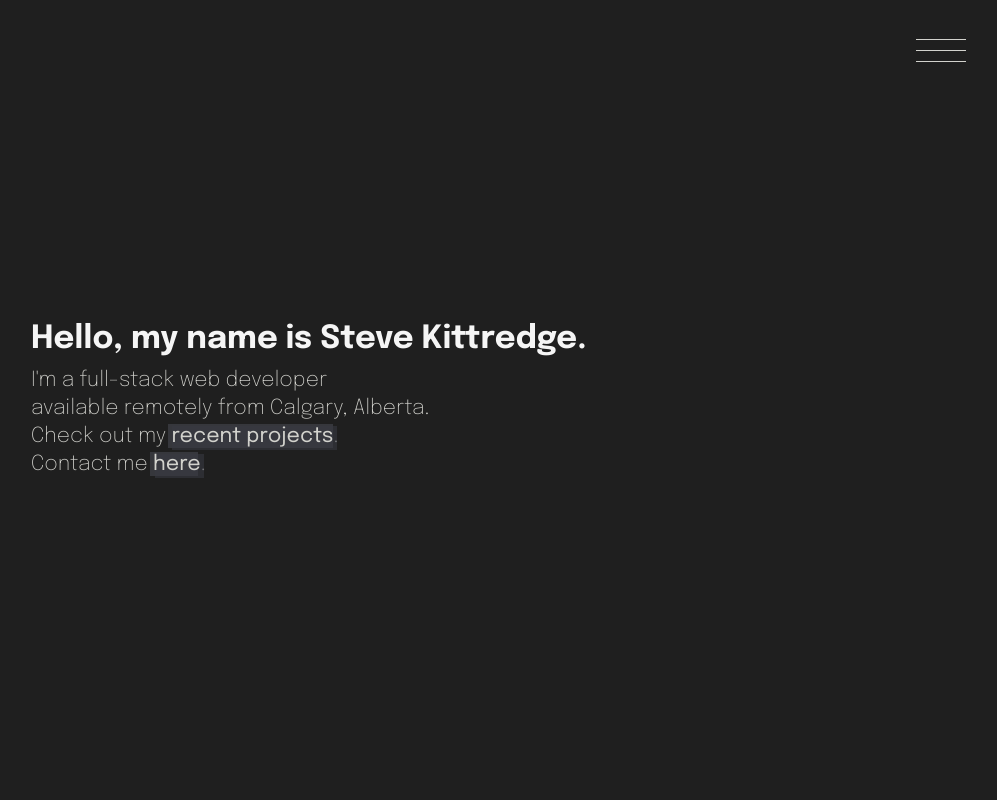
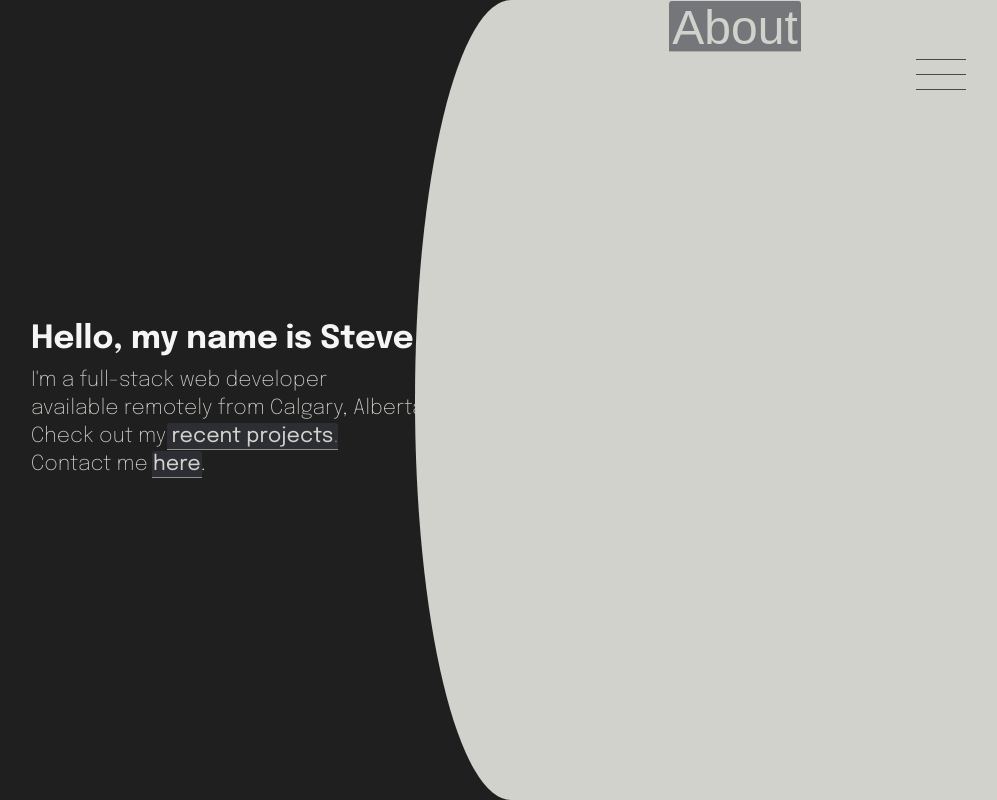
Before and after one commit to steveKit/2023-11-21-portfolio, a React (Vite) app in the folder frontend/: page / in a window 1280 px wide. Both pictures are taken after a click on the button 1166 px from the left and 50 px from the top of the page. Shown: the whole page, without its empty margins (225-1222 px from the left). Built offline with nearby package versions, Linux system fonts and the light colour scheme.

Commit message:
working on menu

```diff
--- a/frontend/package.json
+++ b/frontend/package.json
@@ -10,6 +10,7 @@
     "preview": "vite preview"
   },
   "dependencies": {
+    "framer-motion": "^10.16.5",
     "react": "^18.2.0",
     "react-dom": "^18.2.0",
     "react-router-dom": "^6.19.0",
--- a/frontend/src/App.jsx
+++ b/frontend/src/App.jsx
@@ -2,6 +2,7 @@ import { BrowserRouter, Routes, Route } from "react-router-dom";
 import GlobalStyles from "./GlobalStyles";
 import Hamburger from "./components/Hamburger";
 import LandingPage from "./components/LandingPage";
+import About from "./components/About";
 import Portfolio from "./components/Portfolio";
 import Contact from "./components/Contact";
 const App = () => {
@@ -12,6 +13,7 @@ const App = () => {
       <Hamburger />
       <Routes>
         <Route path='/' element={<LandingPage />} />
+        <Route path='/about' element={<About />} />
         <Route path='/portfolio' element={<Portfolio />} />
         <Route path='/contact' element={<Contact />} />
       </Routes>
--- a/frontend/src/GlobalStyles.jsx
+++ b/frontend/src/GlobalStyles.jsx
@@ -2,12 +2,13 @@ import { createGlobalStyle } from "styled-components";
 
 export default createGlobalStyle`
     :root {
-        --primary-color: #F5F5F5;
-        --secondary-color: #1F1F1F;
-        --primary-accent-color: #D2D2CD;
-        --secondary-accent-color: #5c707b;
-        --tertiary-accent-color: #474850;
-        --hover-shadow: #383941;
+        --light-primary: #F5F5F5;
+        --dark-primary: #1F1F1F;
+        --light-secondary: #D2D2CD;
+        --dark-secondary: #474850;
+        --accent: #5c707b;
+        --light-shadow: #979793;
+        --dark-shadow: #383941;
         /* --heading-font-family: 'Poppins', sans-serif;
         --body-font-family: 'Urbanist', sans-serif; */
         cursor: default;
@@ -40,11 +41,11 @@ export default createGlobalStyle`
     }
     body {
         font-family: 'Epilogue', sans-serif;
-        background-color: var(--secondary-color);
+        background-color: var(--dark-primary);
         line-height: 1.2;
     }
     h1 {
-        color: var(--primary-color);
+        color: var(--light-primary);
         font-size: 2rem;
         font-weight: 700;
         padding-bottom: 0.5rem;
@@ -52,12 +53,12 @@ export default createGlobalStyle`
     p {
         font-size: 1.3rem;
         font-weight: 200;
-        color: var(--primary-accent-color);
+        color: var(--light-secondary);
         line-height: 1.75rem;
     }
     a {
 		text-decoration: none;
-		color: var(--accent-color);
+		color: var(--light-secondary);
 	}
     ol, ul {
         list-style: none;
--- /dev/null
+++ b/frontend/src/components/About.jsx
@@ -0,0 +1,11 @@
+
+const About = () => {
+
+    return (
+        <>
+        <p>about</p>
+        </>
+    )
+};
+
+export default About;
--- a/frontend/src/components/Hamburger.jsx
+++ b/frontend/src/components/Hamburger.jsx
@@ -1,34 +1,60 @@
-import styled, { keyframes } from "styled-components";
+import styled from "styled-components";
+import { motion } from "framer-motion";
 import { useState } from "react";
+import Menu from "./Menu";
+
 const Hamburger = () => {
-    const [isHovered, setIsHovered] = useState(false);
+    const [isActive, setIsActive] = useState(false);
+
+    const burgerLayer = {
+        rest: {
+            transition: {
+                duration: 0.25,
+                type: "tween",
+                ease: "easeIn",
+            },
+            margin: "5px"
+        },
+        hover: {
+            transition: {
+                duration: 0.075,
+                type: "tween",
+                ease: "easeOut"
+            },
+            margin: "7px"
+        }
+    };
 
     const clickHandler = () => {
-
-    }
+        setIsActive(!isActive);
+    };
 
     return (
         <HamburgerWrapper
-            onMouseEnter={() => setIsHovered(true)}
-            onMouseLeave={() => setIsHovered(false)}
-            onClick={clickHandler()}
+            onClick={clickHandler}
+            as={motion.button}
+            initial="rest"
+            whileHover="hover"
         >
-            <HamburgerLayer />
-            <HamburgerLayer className={`${isHovered ? "active" : ""}`} />
-            <HamburgerLayer />
+            {[0, 1, 2].map((index) => (
+                <HamburgerLayer
+                    as={motion.div}
+                    key={index}
+                    className="burgerLayer"
+                    isActive={isActive}
+                    variants={burgerLayer}
+                />
+            ))}
+            {isActive && (
+                <Menu />
+            )}
         </HamburgerWrapper>
     )
 };
 
-const expand = keyframes`
-    100% {
-        margin: ;
-    }
-`
-
-
-const HamburgerWrapper = styled.button`
+const HamburgerWrapper = styled(motion.button)`
     position: absolute;
+    top: 3%;
     right: 5%;
     display: flex;
     flex-direction: column;
@@ -36,18 +62,14 @@ const HamburgerWrapper = styled.button`
     justify-content: center;
     width: 100px;
     height: 100px;
+    z-index: 10;
 `
 
-const HamburgerLayer = styled.div`
+const HamburgerLayer = styled(motion.div)`
     width: 50px;
     height: 1px;
-    background-color: var(--primary-accent-color);
-    margin: 5px;
-    transition: all 150ms;
-
-    &.active {
-        margin: 8px 5px;
-    }
+    z-index: 15;
+    background-color: ${props => (props.isActive ? "var(--dark-secondary)" : "var(--light-secondary)")};
 `
 
 export default Hamburger;
--- a/frontend/src/components/LandingPage.jsx
+++ b/frontend/src/components/LandingPage.jsx
@@ -12,8 +12,8 @@ const LandingPage = () => {
                 <TextBody>
                     <p>I'm a full-stack web developer</p>
                     <p>available remotely from Calgary, Alberta.</p>
-                    <p>Check out my <TextLink text={'recent projects'} location={'portfolio'} />.</p>
-                    <p>Contact me <TextLink text={'here'} location={'contact'} />.</p>
+                    <p>Check out my <TextLink text={'recent projects'} href={'/portfolio'} />.</p>
+                    <p>Contact me <TextLink text={'here'} href={'/contact'} />.</p>
                 </TextBody>
             </TextContainer>
         </Wrapper>
--- a/frontend/src/components/Menu.jsx
+++ b/frontend/src/components/Menu.jsx
@@ -1,11 +1,43 @@
-
+import styled from "styled-components";
+import TextLink from "./TextLink";
 const Menu = () => {
+    const menuItems = [
+        ["About", "about"],
+        ["Portfolio", "portfolio"],
+        ["Contact", "contact"]
+    ];
 
     return (
-        <>
-            <p>menu</p>
-        </>
+        <MenuContainer>
+            <BlurMask />
+            <MenuWrapper>
+                <TextLink text={'About'} href={'/about'} />
+            </MenuWrapper>
+        </MenuContainer>
     )
 };
 
+const MenuContainer = styled.div`
+    position: fixed;
+    top: 0;
+    left: 0;
+    width: 100vw;
+    height: 100vh;
+`
+
+const BlurMask = styled.div`
+
+`
+
+const MenuWrapper = styled.div`
+    font-size: 3rem;
+    position: absolute;
+    right: 0;
+    height: 100%;
+    width: 50%;
+    background-color: var(--light-secondary);
+    border-radius: 30% / 100% 0 0 100%;
+    /* box-shadow: ; */
+`
+
 export default Menu;
--- a/frontend/src/components/TextLink.jsx
+++ b/frontend/src/components/TextLink.jsx
@@ -2,7 +2,7 @@ import { Link } from "react-router-dom"
 import { useState } from "react";
 import styled from "styled-components";
 
-const TextLink = ({ text, location}) => {
+const TextLink = ({ text, className, href }) => {
     const [isHovered, setIsHovered] = useState(false);
 
     return (
@@ -11,15 +11,13 @@ const TextLink = ({ text, location}) => {
             onMouseLeave={() => setIsHovered(false)}
         >
             <LinkItem
-                to={`/${location}`}
+                to={`${href}`}
                 className={`${isHovered ? "active" : ""}`}
             >
                 {text}
+                <Highlight className={`${isHovered ? "active" : ""} left`} />
+                <Highlight className={`${isHovered ? "active" : ""} right`} />
             </LinkItem>
-            <Highlight className={`${isHovered ? "active" : ""} left`} />
-            <Highlight className={`${isHovered ? "active" : ""} right`} />
-
-
         </LinkContainer>
 
     )
@@ -33,58 +31,60 @@ const LinkContainer = styled.span`
 
 const Highlight = styled.span`
     position: absolute;
+    bottom: 6%;
     opacity: 0.6;
     width: 0%;
-    height: 1.5rem;
+    height: 1px;
     transition: all ease 400ms;
 
     &.left {
-        justify-self: flex-start;
-        align-self: flex-start;
-        left: -0.3ch;
-    }
-
-    &.left.active {
-        width: 102%;
-        background-color: var(--tertiary-accent-color);
+        left: -3%;
+        z-index: -1;
     }
 
     &.right {
-        justify-self: flex-end;
-        align-self: flex-end;
-        right: -0.3ch;
+        right: -3%;
+        height: 93%;
         transition-delay: 150ms;
+        border-radius: 3px 3px 0 0;
+        z-index: -2;
     }
 
-    &.right.active {
-        width: 102%;
-        background-color: var(--hover-shadow);
+    &.active {
+        width: 106%;
+
+        &.left {
+            background-color: var(--light-secondary);
+        }
+
+        &.right {
+            background-color: var(--dark-shadow);
+        }
     }
 
     @media (hover: none) {
-        width: 102%;
+        width: 106%;
 
         &.left {
             transition-delay: 400ms;
-            background-color: var(--tertiary-accent-color);
-            top: 1px;
+            background-color: var(--light-secondary);
         }
 
         &.right {
             transition-delay: 650ms;
-            background-color: var(--hover-shadow);
-            bottom: 1px;
+            background-color: var(--dark-shadow);
         }
     }
 `
 
 const LinkItem = styled(Link)`
+    font-size: inherit;
     font-weight: 400;
-    z-index: 10;
     transition: all ease 400ms;
+    z-index: 2;
 
     &.active {
-        color: var(--primary-color);
+        color: var(--light-primary);
     }
 `
 
```
Also changed, not shown: 1 other file (tests, documents, lock files or other folders).
